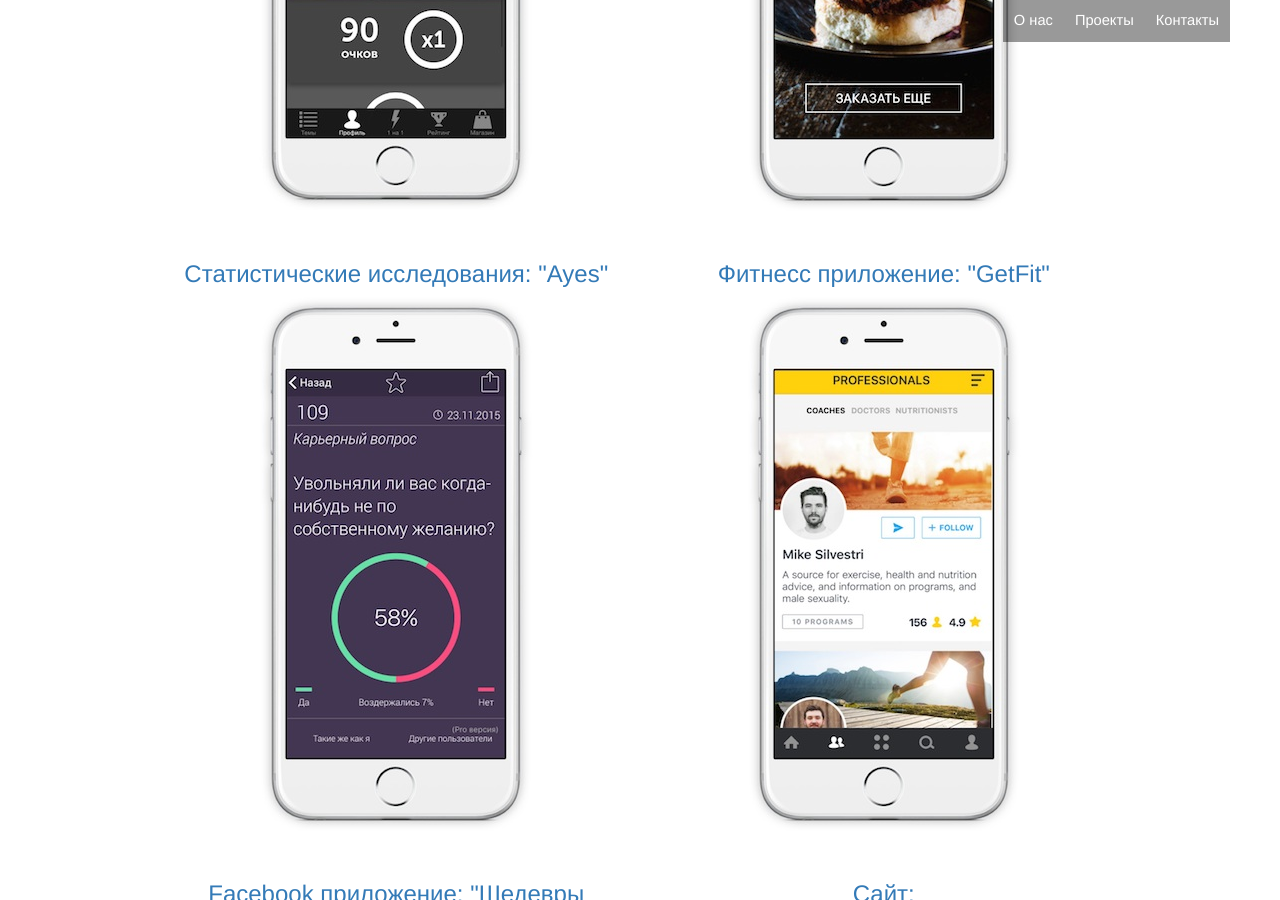
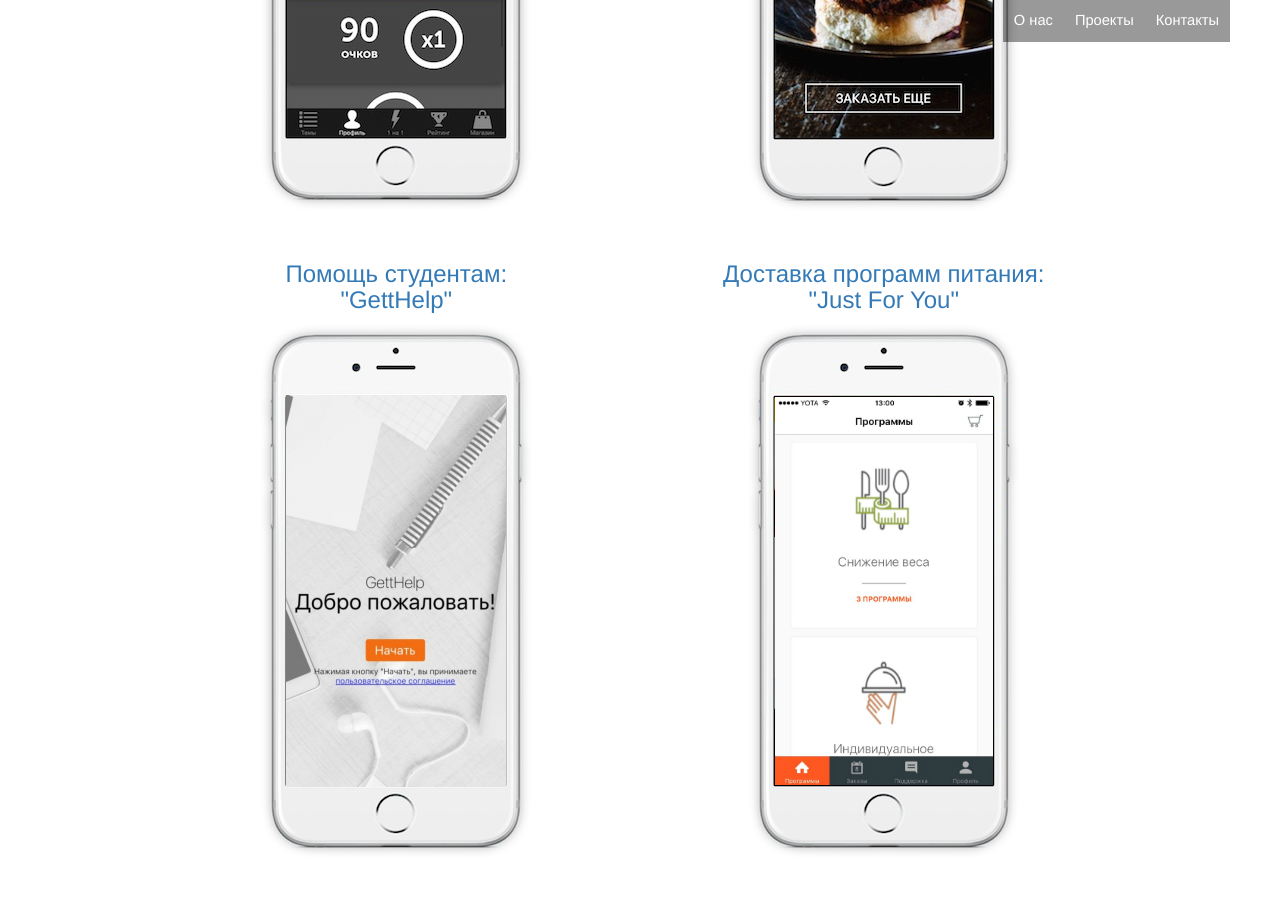
Before and after one commit to BinaryBlitz/binaryblitz.github.io, a Jekyll site: the page built from index.html, in a window 1280 px wide and 900 px high, scrolled down 2121 px. Built offline with Jekyll 4.4.1, drawn with Linux system fonts in a browser that asks for light colours; a style sheet for code colours, icons or effects is not loaded; some of the changed text lies outside the part shown.

Commit message:
Update portfolio

```diff
--- a/_includes/portfolio.html
+++ b/_includes/portfolio.html
@@ -8,7 +8,7 @@
         <div class="row">
           <div class="col-md-6">
             <div class="portfolio-item">
-              <a href="https://itunes.apple.com/ru/app/1-na-1/id1017347211">
+              <a href="https://itunes.apple.com/ru/app/1-na-1/id1017347211" target="_blank">
                 <h3>Мобильная игра: "1 на 1"</h3>
                 <img class="img-portfolio img-responsive" src="img/1na1.jpg">
               </a>
@@ -17,9 +17,29 @@
 
           <div class="col-md-6">
             <div class="portfolio-item">
-              <a href="https://itunes.apple.com/ru/app/zp-zdorovoe-pitanie-dostavka/id1087356224">
+              <a href="https://itunes.apple.com/ru/app/zp-zdorovoe-pitanie-dostavka/id1087356224" target="_blank">
                 <h3>Доставка здоровой еды: "ZP"</h3>
                 <img class="img-portfolio img-responsive" src="img/zp.jpg">
+              </a>
+            </div>
+          </div>
+        </div>
+
+        <div class="row">
+          <div class="col-md-6">
+            <div class="portfolio-item">
+              <a href="https://itunes.apple.com/ru/app/getthelp/id1073331646" target="_blank">
+                <h3>Помощь студентам: <br> "GettHelp"</h3>
+                <img class="img-portfolio img-responsive" src="img/ghelp.jpg">
+              </a>
+            </div>
+          </div>
+
+          <div class="col-md-6">
+            <div class="portfolio-item">
+              <a href="https://itunes.apple.com/us/app/just-for-you/id1123372509" target="_blank">
+                <h3>Доставка программ питания: <br> "Just For You"</h3>
+                <img class="img-portfolio img-responsive" src="img/jfy.jpg">
               </a>
             </div>
           </div>
@@ -68,26 +88,6 @@
         <div class="row">
           <div class="col-md-6">
             <div class="portfolio-item">
-              <a href="https://itunes.apple.com/ru/app/getthelp/id1073331646">
-                <h3>Помощь студентам: <br> "GettHelp"</h3>
-                <img class="img-portfolio img-responsive" src="img/ghelp.jpg">
-              </a>
-            </div>
-          </div>
-
-          <div class="col-md-6">
-            <div class="portfolio-item">
-              <a href="">
-                <h3>Доставка программ питания: <br> "Just For You"</h3>
-                <img class="img-portfolio img-responsive img-stub" src="img/jfy.jpg" onmouseover="this.src='img/stub-jfy.jpg';" onmouseout="this.src='img/jfy.jpg';" onclick="return false">
-              </a>
-            </div>
-          </div>
-        </div>
-
-        <div class="row">
-          <div class="col-md-6">
-            <div class="portfolio-item">
               <a href="http://healthyball.ru/">
                 <h3>Интернет-магазин: "Healthyball.ru"</h3>
                 <img class="img-portfolio img-responsive" src="img/hb.jpg">
```
